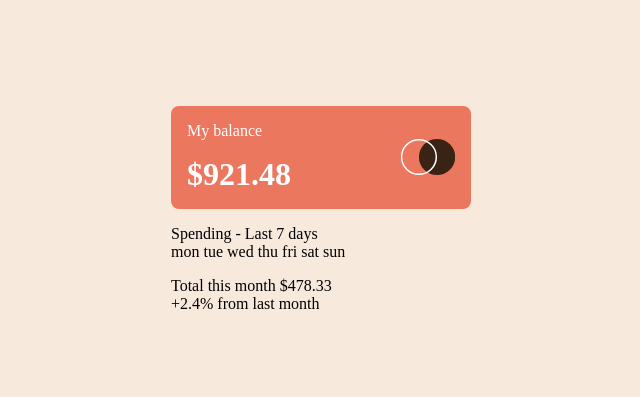
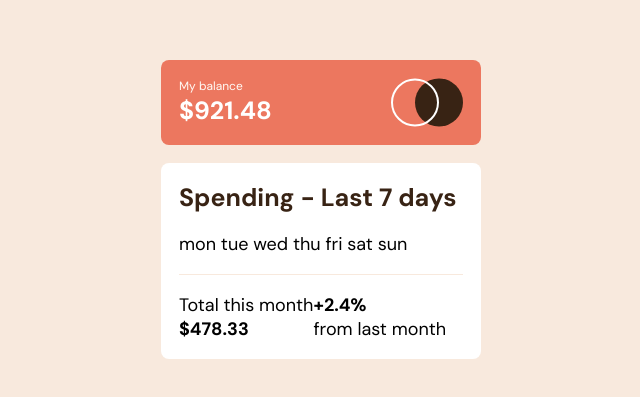
Before and after one commit to AidenNateLuk/expenses-chart-component-main, a plain HTML site: page index.html in a window 1280 px wide. Shown: the part 191-588 px from the top of the page, without its empty margins (319-959 px from the left). Drawn offline with Linux system fonts and the light colour scheme.

Commit message:
added some coloring from the style-guide, and some more padding and flex-directions

```diff
--- a/index.html
+++ b/index.html
@@ -11,7 +11,12 @@
       sizes="32x32"
       href="./images/favicon-32x32.png"
     />
-
+    <link rel="preconnect" href="https://fonts.googleapis.com" />
+    <link rel="preconnect" href="https://fonts.gstatic.com" crossorigin />
+    <link
+      href="https://fonts.googleapis.com/css2?family=DM+Sans:ital,opsz,wght@0,9..40,100..1000;1,9..40,100..1000&display=swap"
+      rel="stylesheet"
+    />
     <title>Frontend Mentor | Expenses chart component</title>
 
     <link rel="stylesheet" href="styles.css" />
@@ -21,20 +26,27 @@
       <div class="balance__container">
         <div class="balance">
           <p>My balance</p>
-          <h1>$921.48</h1>
+          <h2>$921.48</h2>
         </div>
-        <div class="balance__image"></div>
+        <img src="./images/logo.svg" alt="" />
       </div>
-      <div class="chart">
-        <div class="chart__title">Spending - Last 7 days</div>
-        <div class="graph">
-          <div class="graph__image"></div>
-          <div class="graph__text">mon tue wed thu fri sat sun</div>
+      <div class="bottom__container">
+        <div class="chart__container">
+          <h1 class="chart__title">Spending - Last 7 days</h1>
+          <div class="graph">
+            <div class="graph__text">mon tue wed thu fri sat sun</div>
+          </div>
         </div>
-      </div>
-      <div class="total">
-        <div class="this__month">Total this month $478.33</div>
-        <div class="last__month">+2.4% from last month</div>
+        <div class="total">
+          <div class="this__month">
+            <p>Total this month</p>
+            <h2>$478.33</h2>
+          </div>
+          <div class="last__month">
+            <h3>+2.4%</h3>
+            <p>from last month</p>
+          </div>
+        </div>
       </div>
     </div>
   </body>
--- a/styles.css
+++ b/styles.css
@@ -2,17 +2,10 @@
   margin: 0;
   padding: 0;
   box-sizing: border-box;
+  font-size: 18px;
+  font-family: DM Sans;
 }
-:root{
-    /* ### Primary */
---soft_red: hsl(10, 79%, 65%)
---Cyan: hsl(186, 34%, 60%)
-    /* Neutral */
---Dark__brown: hsl(25, 47%, 15%)
---Medium__brown: hsl(28, 10%, 53%)
---cream: hsl(27, 66%, 92%)
---Very__pale__orange: hsl(33, 100%, 98%)
-}
+
 body {
   height: 100vh;
   width: 100vw;
@@ -20,30 +13,55 @@ body {
   justify-content: center;
   align-items: center;
   background-color: hsl(27, 66%, 92%);
-  .container{
+  .container {
     display: flex;
     flex-direction: column;
-    width: 300px;
+    width: 320px;
     gap: 1rem;
-     .balance__container{
+    .balance__container {
       background-color: hsl(10, 79%, 65%);
       display: flex;
       justify-content: space-between;
-        padding:  1rem;
+      padding: 1rem;
       border-radius: 8px;
-        .balance{
+      .balance {
+        display: flex;
+        flex-direction: column;
+        p {
+          font-weight: 400;
+          color: hsl(33, 100%, 98%);
+          font-size: 12px;
+        }
+        h2 {
+          color: white;
+          font-weight: 700;
+          font-size: 25px;
+        }
+      }
+    }
+    .bottom__container {
+      background-color: white;
+      padding: 1rem;
+      border-radius: 8px;
       display: flex;
       flex-direction: column;
       gap: 1rem;
-            color: white;
+      .chart__container {
+        display: flex;
+        flex-direction: column;
+        gap: 1rem;
+        border-bottom: hsl(27, 66%, 92%) 1px solid;
+        padding-bottom: 1rem;
+        .chart__title {
+          color: hsl(25, 47%, 15%);
+          font-size: 25px;
         }
-        .balance__image{
-            background-image: url("./images/logo.svg");
-            background-position: center;
-            background-size: contain;
-            width: 20%;
-            background-repeat: no-repeat;
+      }
+      .total {
+        display: flex;
+        .this__month {
         }
       }
     }
   }
+}
```
Lines whose indentation alone changed are shown as unchanged.
